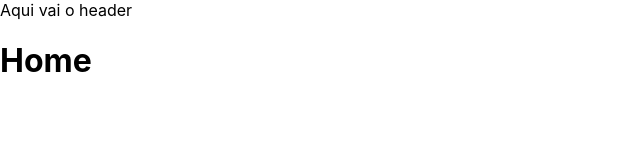
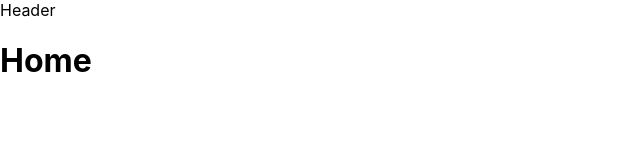
Before and after one commit to dennisMarcelo/portifolioReact, a React (Create React App) app: page / in a window 1280 px wide. Shown: the top 160 px of the page, without its empty margins (0-640 px from the left). Built offline with nearby package versions, Linux system fonts and the light colour scheme.

Commit message:
add component header

```diff
--- a/src/App.jsx
+++ b/src/App.jsx
@@ -11,11 +11,12 @@ import Contact from './pages/Contact';
 import HardSkills from './pages/HardSkills';
 import Projects from './pages/Projects';
 import Page404 from './pages/Page404';
+import Header from './components/Header';
 
 function App() {
   return (
     <>
-      <header>Aqui vai o header</header>
+      <Header />
       <Router>
         <Switch>
           <Route exact path="/" component={Home} />
--- /dev/null
+++ b/src/components/Header.jsx
@@ -0,0 +1,11 @@
+import React from 'react';
+
+function Header() {
+  return (
+    <header>
+      Header
+    </header>
+  );
+}
+
+export default Header;
```
Also changed, not shown: 1 other file (tests, documents, lock files or other folders).
